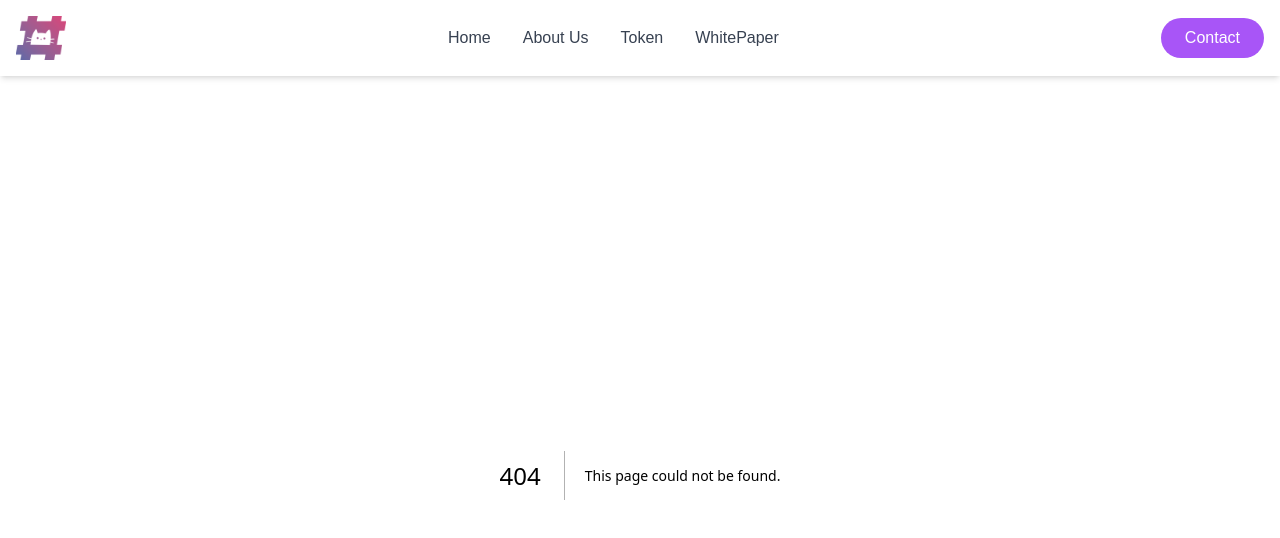
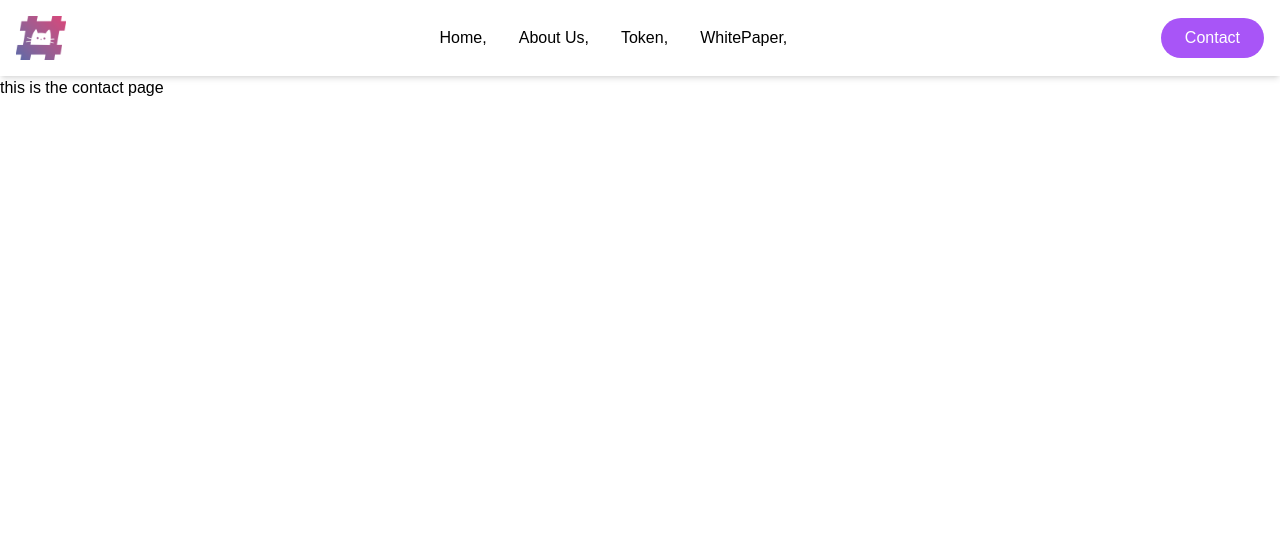
Before and after one commit to Souravhere/hashpet, a Next.js app: page /contact in a window 1280 px wide. Before the commit this address had no page. Shown: the top 538 px of the page. Built offline with nearby package versions, Linux system fonts and the light colour scheme.

Commit message:
few ui changes accroding to the theme

```diff
--- /dev/null
+++ b/src/app/contact/page.tsx
@@ -0,0 +1,11 @@
+import React from 'react'
+
+function page() {
+  return (
+    <div>
+        this is the contact page
+    </div>
+  )
+}
+
+export default page
--- a/src/components/Header.tsx
+++ b/src/components/Header.tsx
@@ -150,11 +150,11 @@ function NavLink({ href, isActive, children, mobile = false }: NavLinkProps) {
       href={href}
       className={`${
         mobile ? 'block py-3 px-4 text-center text-xl' : 'inline-block'
-      } relative font-medium transition-colors hover:text-purple-500 ${
-        isActive ? 'text-purple-500' : 'text-gray-700'
+      } relative font-medium transition-colors hover:text-pink-300 ${
+        isActive ? 'text-pink-300 font-bold' : 'text-black'
       }`}
     >
-      {children}
+      {children},
       {isActive && (
         <motion.svg
           className="absolute -bottom-1 left-0 w-full"
```
